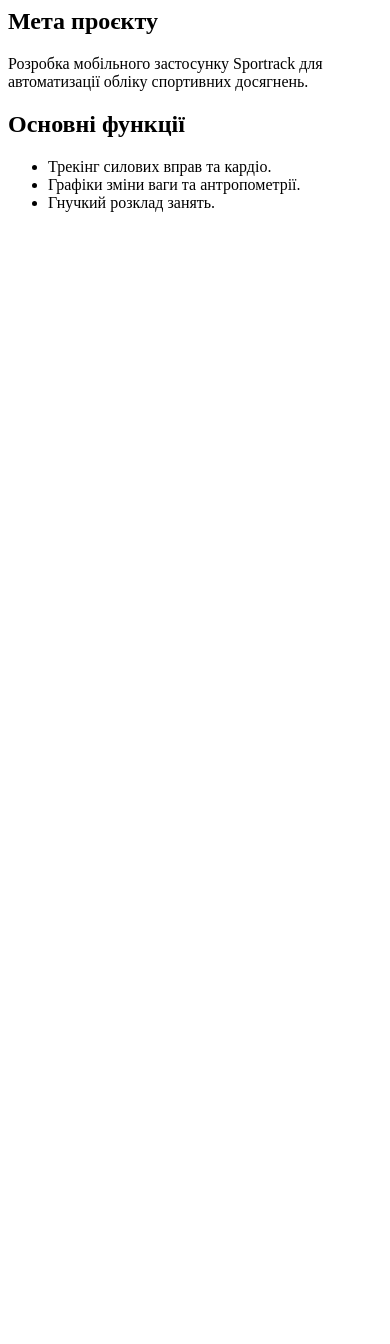
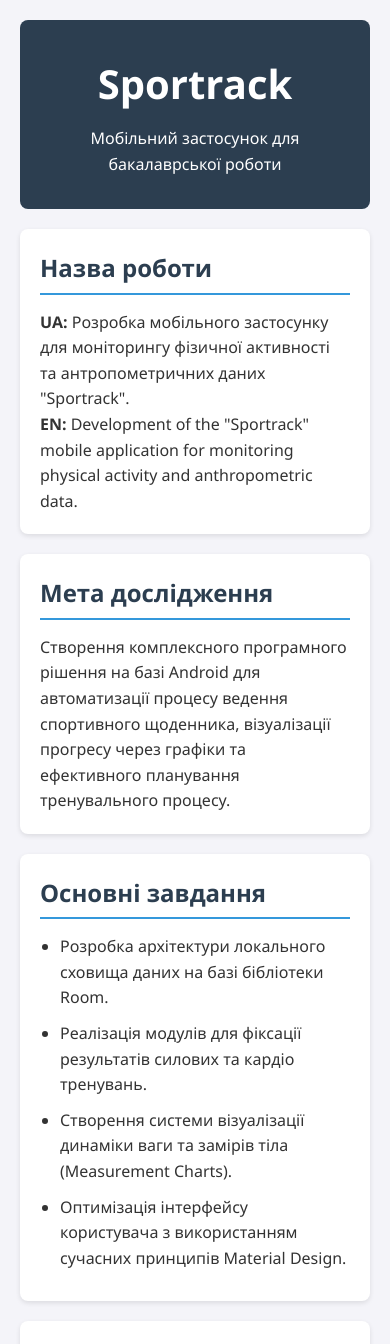
Before and after one commit to Nexidon/sportrack-landing, a plain HTML site: page index.html in a window 390 px wide. Shown: the top 1344 px of the page. Before the commit the page ends 844 px from the top, so only its background shows below. Drawn offline with Linux system fonts and the light colour scheme.

Commit message:
Style: responsive UI and final polish

```diff
--- a/index.html
+++ b/index.html
@@ -1,13 +1,64 @@
-<section>
-    <h2>Мета проєкту</h2>
-    <p>Розробка мобільного застосунку Sportrack для автоматизації обліку спортивних досягнень.</p>
-</section>
+<!DOCTYPE html>
+<html lang="uk">
+<head>
+    <meta charset="UTF-8">
+    <meta name="viewport" content="width=device-width, initial-scale=1.0">
+    <title>Sportrack — Система моніторингу тренувань</title>
 
-<section>
-    <h2>Основні функції</h2>
-    <ul>
-        <li>Трекінг силових вправ та кардіо.</li>
-        <li>Графіки зміни ваги та антропометрії.</li>
-        <li>Гнучкий розклад занять.</li>
-    </ul>
-</section>
+    <meta name="description" content="Sportrack — мобільний застосунок для відстеження спортивних досягнень, контролю ваги та планування тренувань.">
+    <meta name="keywords" content="Sportrack, фітнес трекер, Android, Room, Kotlin, моніторинг ваги">
+
+    <style>
+        /* CSS Reset & Basic Styles */
+        * { margin: 0; padding: 0; box-拍izing: border-box; }
+        body { font-family: 'Segoe UI', Tahoma, Geneva, Verdana, sans-serif; line-height: 1.6; color: #333; background: #f4f4f9; padding: 20px; }
+        header { background: #2c3e50; color: white; padding: 2rem; text-align: center; border-radius: 8px; margin-bottom: 20px; }
+        section { background: white; padding: 20px; border-radius: 8px; box-shadow: 0 2px 5px rgba(0,0,0,0.1); margin-bottom: 20px; }
+        h1 { font-size: 2.5rem; margin-bottom: 10px; }
+        h2 { color: #2c3e50; border-bottom: 2px solid #3498db; padding-bottom: 5px; margin-bottom: 15px; }
+        ul { margin-left: 20px; }
+        li { margin-bottom: 10px; }
+        footer { text-align: center; font-size: 0.9rem; color: #7f8c8d; margin-top: 40px; }
+        .tech-stack { font-weight: bold; color: #e67e22; }
+    </style>
+</head>
+<body>
+
+    <header>
+        <h1>Sportrack</h1>
+        <p>Мобільний застосунок для бакалаврської роботи</p>
+    </header>
+
+    <section id="about">
+        <h2>Назва роботи</h2>
+        <p><strong>UA:</strong> Розробка мобільного застосунку для моніторингу фізичної активності та антропометричних даних "Sportrack".</p>
+        <p><strong>EN:</strong> Development of the "Sportrack" mobile application for monitoring physical activity and anthropometric data.</p>
+    </section>
+
+    <section id="goal">
+        <h2>Мета дослідження</h2>
+        <p>Створення комплексного програмного рішення на базі Android для автоматизації процесу ведення спортивного щоденника, візуалізації прогресу через графіки та ефективного планування тренувального процесу.</p>
+    </section>
+
+    <section id="tasks">
+        <h2>Основні завдання</h2>
+        <ul>
+            <li>Розробка архітектури локального сховища даних на базі бібліотеки Room.</li>
+            <li>Реалізація модулів для фіксації результатів силових та кардіо тренувань.</li>
+            <li>Створення системи візуалізації динаміки ваги та замірів тіла (Measurement Charts).</li>
+            <li>Оптимізація інтерфейсу користувача з використанням сучасних принципів Material Design.</li>
+        </ul>
+    </section>
+
+    <section id="results">
+        <h2>Очікувані результати</h2>
+        <p>Готовий до використання Android-застосунок, який дозволяє користувачу повністю відмовитися від паперових носіїв, забезпечуючи швидкий доступ до історії тренувань та наочний аналіз прогресу.</p>
+    </section>
+
+    <footer>
+        <p>Виконав: Студент групи ІН-23 Панасюк О.А.</p>
+        <p>Технології: <span class="tech-stack">Kotlin, Room Database, ViewModels, Compose</span></p>
+    </footer>
+
+</body>
+</html>
```
